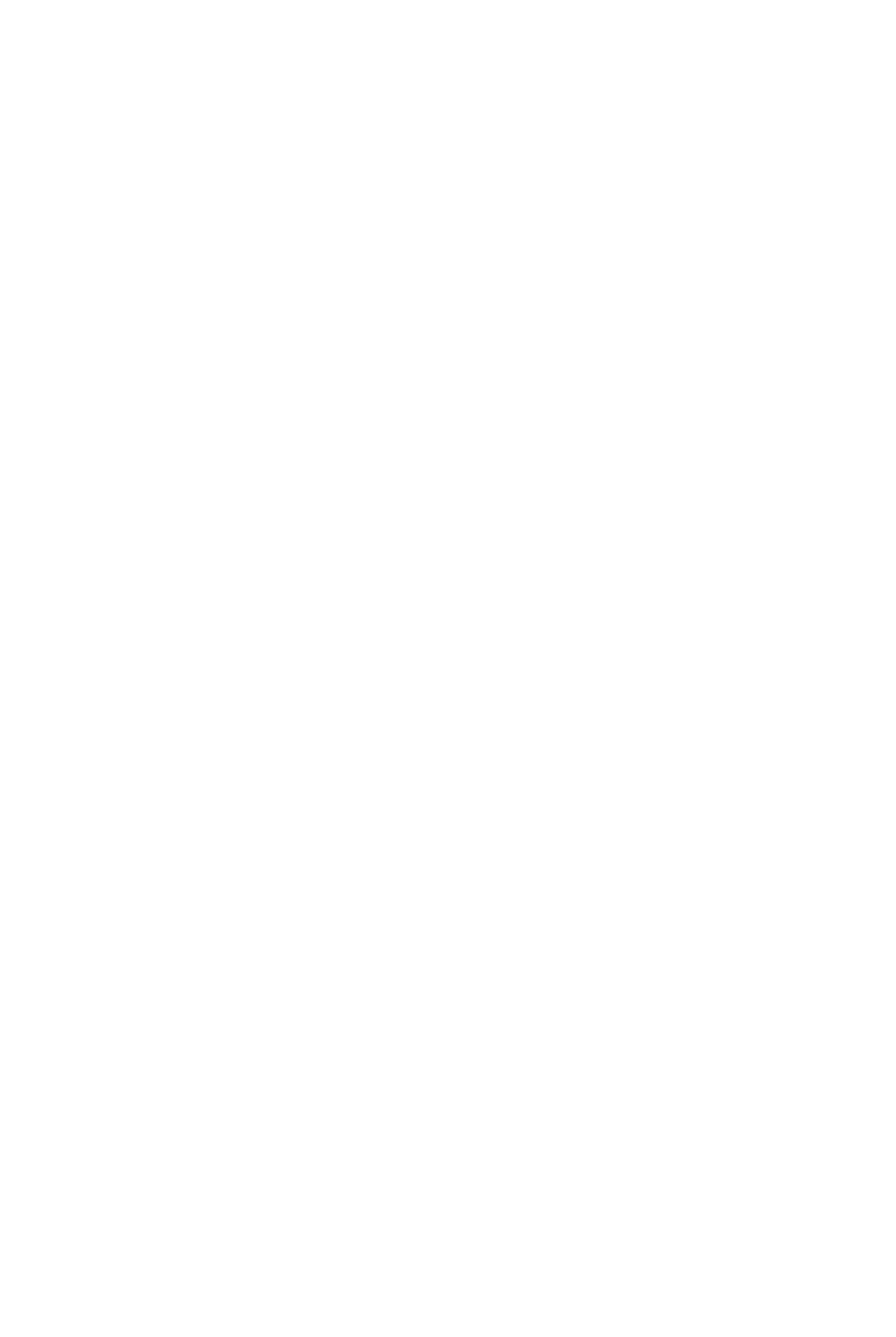
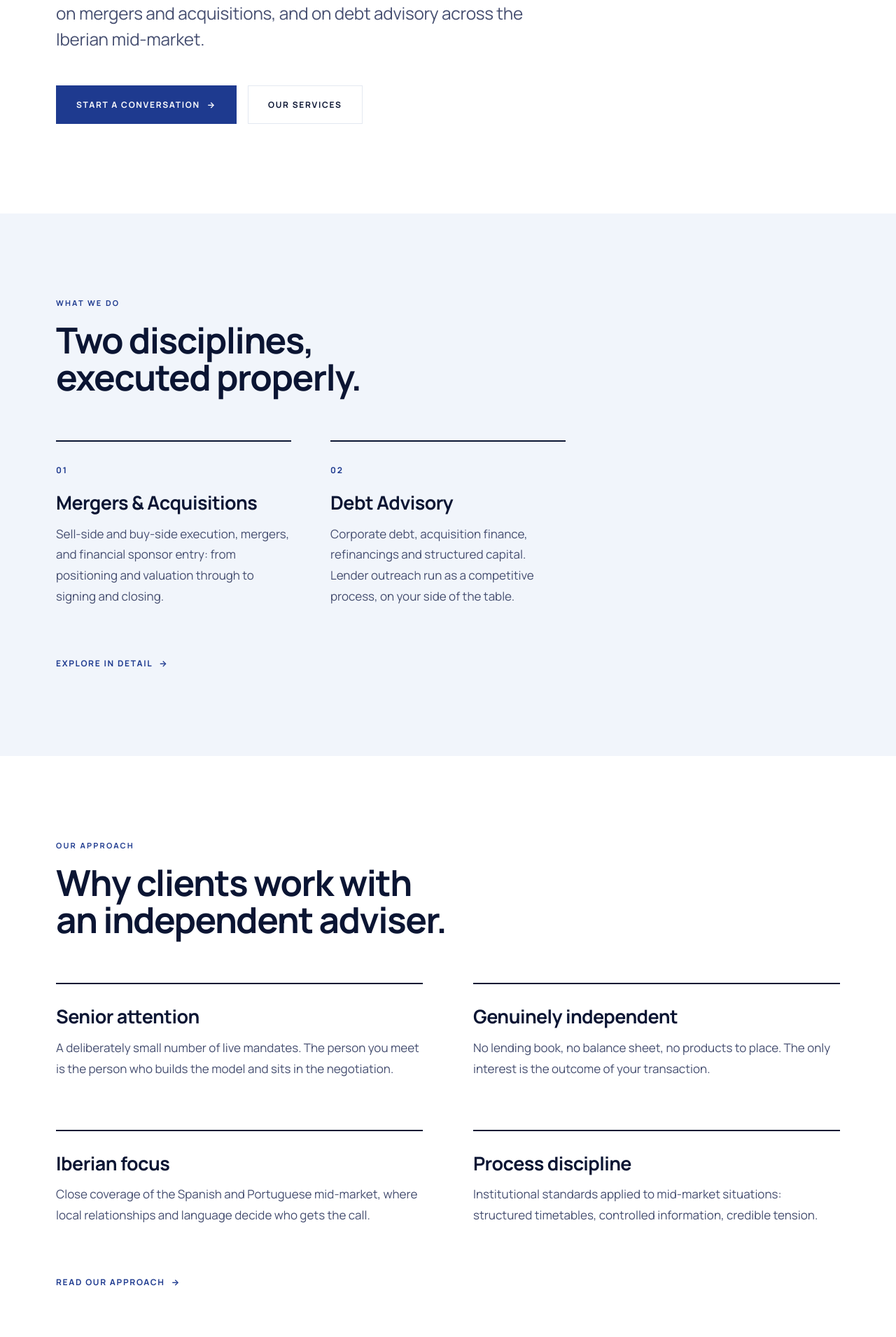
Before and after one commit to arosmuno/Meridian, a Next.js app: page / in a window 1280 px wide. Before the commit this address had no page. Shown: the part 570-2480 px from the top of the page at 70% size. Before the commit the page ends 800 px from the top, so only its background shows below. Built offline with nearby package versions, Linux system fonts and the light colour scheme.

Commit message:
Add main page layout and content for services

```diff
--- /dev/null
+++ b/pages/index.js
@@ -0,0 +1,128 @@
+import Head from 'next/head';
+import Link from 'next/link';
+import Layout, { Arrow } from '../components/Layout';
+
+const SERVICES = [
+  { n: '01', t: 'Mergers & Acquisitions', d: 'Sell-side and buy-side execution, mergers, and financial sponsor entry: from positioning and valuation through to signing and closing.' },
+  { n: '02', t: 'Debt Advisory', d: 'Corporate debt, acquisition finance, refinancings and structured capital. Lender outreach run as a competitive process, on your side of the table.' },
+];
+
+const PILLARS = [
+  { t: 'Senior attention', d: 'A deliberately small number of live mandates. The person you meet is the person who builds the model and sits in the negotiation.' },
+  { t: 'Genuinely independent', d: 'No lending book, no balance sheet, no products to place. The only interest is the outcome of your transaction.' },
+  { t: 'Iberian focus', d: 'Close coverage of the Spanish and Portuguese mid-market, where local relationships and language decide who gets the call.' },
+  { t: 'Process discipline', d: 'Institutional standards applied to mid-market situations: structured timetables, controlled information, credible tension.' },
+];
+
+export default function Home() {
+  return (
+    <>
+      <Head>
+        <title>Meridian Capital Markets &mdash; M&amp;A and Debt Advisory</title>
+        <meta name="description" content="Independent M&A and debt advisory for companies, shareholders and financial sponsors across Iberia." />
+        <link rel="canonical" href="https://www.meridiancapmarkets.com/" />
+      </Head>
+      <Layout>
+
+        <section className="hero">
+          <div className="wrap">
+            <div className="eyebrow">Independent Corporate Finance</div>
+            <h1 className="display" style={{ marginTop: 26 }}>Advice that is only ever on your side of the table.</h1>
+            <p className="lead">
+              Meridian advises companies, shareholders and financial sponsors on mergers and acquisitions,
+              and on debt advisory across the Iberian mid-market.
+            </p>
+            <div className="hero-cta">
+              <Link href="/contact" className="btn btn-solid">Start a conversation <span>&rarr;</span></Link>
+              <Link href="/services" className="btn btn-ghost">Our services</Link>
+            </div>
+          </div>
+        </section>
+
+        <section className="sec alt">
+          <div className="wrap">
+            <div className="sec-head">
+              <div className="eyebrow">What we do</div>
+              <h2 className="h2">Two disciplines, executed properly.</h2>
+            </div>
+            <div className="g3">
+              {SERVICES.map((s) => (
+                <div key={s.n} className="numbered">
+                  <span className="idx">{s.n}</span>
+                  <h3 className="h3">{s.t}</h3>
+                  <p className="body">{s.d}</p>
+                </div>
+              ))}
+            </div>
+            <div style={{ marginTop: 64 }}>
+              <Arrow href="/services">Explore in detail</Arrow>
+            </div>
+          </div>
+        </section>
+
+
+        <section className="sec">
+          <div className="wrap">
+            <div className="sec-head">
+              <div className="eyebrow">Our approach</div>
+              <h2 className="h2">Why clients work with an independent adviser.</h2>
+            </div>
+            <div className="g2">
+              {PILLARS.map((p) => (
+                <div key={p.t} className="numbered">
+                  <h3 className="h3">{p.t}</h3>
+                  <p className="body">{p.d}</p>
+                </div>
+              ))}
+            </div>
+            <div style={{ marginTop: 64 }}>
+              <Arrow href="/approach">Read our approach</Arrow>
+            </div>
+          </div>
+        </section>
+
+        <section className="sec alt">
+          <div className="wrap g2 offset">
+            <div>
+              <div className="eyebrow">Market Intelligence</div>
+              <h2 className="h2" style={{ marginTop: 18 }}>We follow the European deal market, in public.</h2>
+              <p className="body" style={{ marginTop: 26 }}>
+                Meridian publishes daily news coverage of European M&amp;A and financing activity, compiled from
+                regulators, newswires and the financial press. It is how we stay close to structures,
+                pricing and who is active, and it is open to read.
+              </p>
+              <div style={{ marginTop: 36 }}>
+                <Link href="/intelligence" className="btn btn-solid">Read the latest news <span>&rarr;</span></Link>
+              </div>
+            </div>
+            <div className="stat">
+              <div className="stat-num">Daily</div>
+              <div className="stat-lbl">Compiled from primary sources</div>
+              <ul className="ticks" style={{ marginTop: 40 }}>
+                <li>Every item linked to its original publication</li>
+                <li>Structured by transaction type and sector</li>
+                <li>Editorially separate from the advisory practice</li>
+                <li>No confidential or client information, ever</li>
+              </ul>
+            </div>
+          </div>
+        </section>
+
+        <section className="sec dark" style={{ textAlign: 'center' }}>
+          <div className="wrap">
+            <div className="eyebrow on-dark">Get in touch</div>
+            <h2 className="h2" style={{ marginTop: 20 }}>Considering a transaction?</h2>
+            <p className="lead on-dark" style={{ margin: '24px auto 0', maxWidth: '54ch' }}>
+              Most good processes start with an informal conversation, long before a mandate exists.
+              Those conversations are confidential and carry no obligation.
+            </p>
+            <div style={{ marginTop: 44 }}>
+              <Link href="/contact" className="btn btn-solid">Contact Meridian <span>&rarr;</span></Link>
+            </div>
+          </div>
+        </section>
+
+      </Layout>
+    </>
+  );
+}
```
